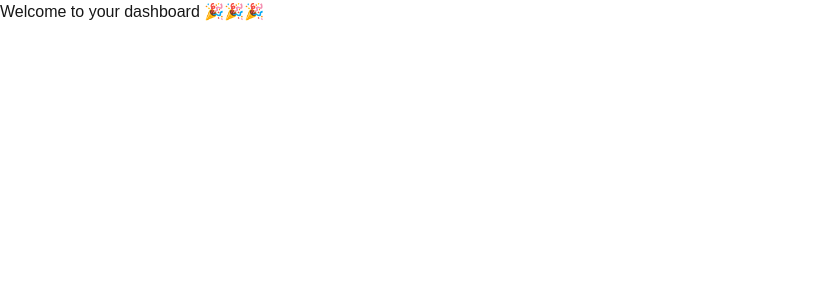
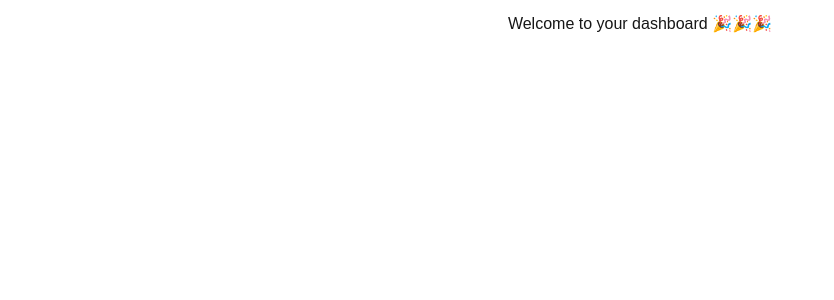
Before and after one commit to devmahmoudi/react-practices, a Next.js app in the folder next-auth/: page /dashboard in a window 1280 px wide. Shown: the top 300 px of the page, without its empty margins (0-834 px from the left). Built offline with nearby package versions, Linux system fonts and the light colour scheme; no server answers.

Commit message:
add 'text-center py-3' classes to layout

```diff
--- a/next-auth/app/layout.js
+++ b/next-auth/app/layout.js
@@ -21,7 +21,7 @@ export default function RootLayout({ children }) {
   return (
     <html lang="en">
       <body
-        className={`${geistSans.variable} ${geistMono.variable} antialiased`}
+        className={`${geistSans.variable} ${geistMono.variable} antialiased text-center py-3`}
       >
         {children}
       </body>
```
